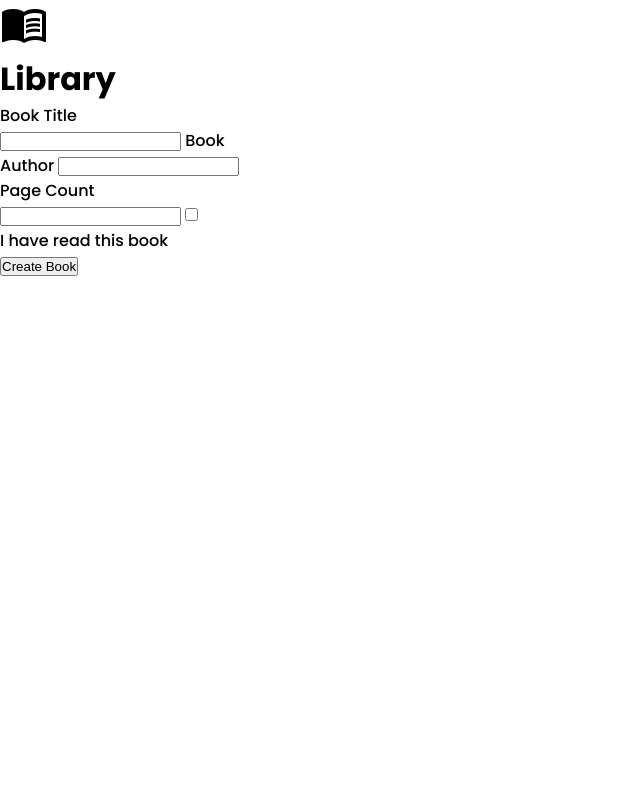
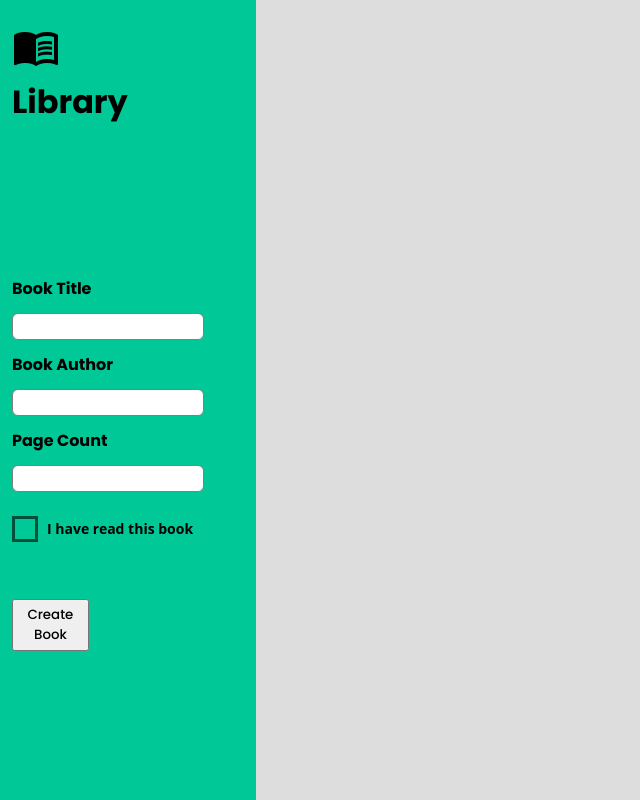
Before and after one commit to iTreykwondo/odin-library, a plain HTML site: page index.html in a window 1280 px wide. Shown: the whole page, without its empty margins (0-640 px from the left). Drawn offline with Linux system fonts and the light colour scheme.

Commit message:
Style input form and sidebar

```diff
--- a/styles.css
+++ b/styles.css
@@ -15,3 +15,116 @@ body {
   grid-template-columns: 1fr 4fr;
   height: 100vh;
 }
+
+.sidebar {
+  background-color: #00c897;
+  display: flex;
+  flex-direction: column;
+
+  gap: 150px;
+  grid-column: 1 / 2;
+  grid-row: 1 / -1;
+}
+
+.sidebar .title {
+  margin-top: 23px;
+  padding-left: 12px;
+}
+
+.form {
+  display: flex;
+  flex-direction: column;
+}
+
+label {
+  margin-left: 12px;
+  font-weight: 700;
+}
+
+label p {
+  margin-top: 3px;
+}
+
+input[type="text"],
+input[type="number"] {
+  width: 75%;
+  margin-left: 12px;
+  padding: 5px;
+  border-radius: 6px;
+  margin-top: 12px;
+  margin-bottom: 12px;
+  border: 1px solid gray;
+}
+
+input[type="checkbox"] {
+  display: none;
+}
+
+input[type="checkbox"] + label {
+  display: block;
+  position: relative;
+  padding-left: 35px;
+  margin-bottom: 20px;
+  font: 14px/20px "Open Sans", Arial, sans-serif;
+  font-weight: 700;
+  color: black;
+  cursor: pointer;
+  margin-top: 12px;
+}
+
+input[type="checkbox"] + label:before {
+  content: "";
+  display: block;
+  width: 20px;
+  height: 20px;
+  border: 3px solid black;
+  position: absolute;
+  left: 0;
+  top: 0;
+  opacity: 0.6;
+  -webkit-transition: all 0.12s, border-color 0.08s;
+  transition: all 0.12s, border-color 0.08s;
+}
+
+input[type="checkbox"]:checked + label:before {
+  width: 10px;
+  top: -5px;
+  left: 5px;
+  border-radius: 0;
+  opacity: 1;
+  border-top-color: transparent;
+  border-left-color: transparent;
+  -webkit-transform: rotate(45deg);
+  transform: rotate(45deg);
+}
+
+button[type="submit"] {
+  width: 30%;
+  margin-left: 12px;
+  margin-top: 40px;
+  padding: 4px 6px;
+  font-family: inherit;
+  cursor: pointer;
+}
+
+.main {
+  display: flex;
+  flex-wrap: wrap;
+  align-content: flex-start;
+  gap: 60px;
+  background-color: #ddd;
+  padding-top: 48px;
+  padding-left: 48px;
+}
+
+.card {
+  display: flex;
+  flex-direction: column;
+  align-items: center;
+  padding-top: 15px;
+  padding-bottom: 15px;
+  gap: 5px;
+  height: auto;
+  min-width: 300px;
+  box-shadow: rgba(0, 200, 151, 1) 0px 1px 0px, rgba(0, 200, 151, 1) 0px 0px 8px;
+}
```
